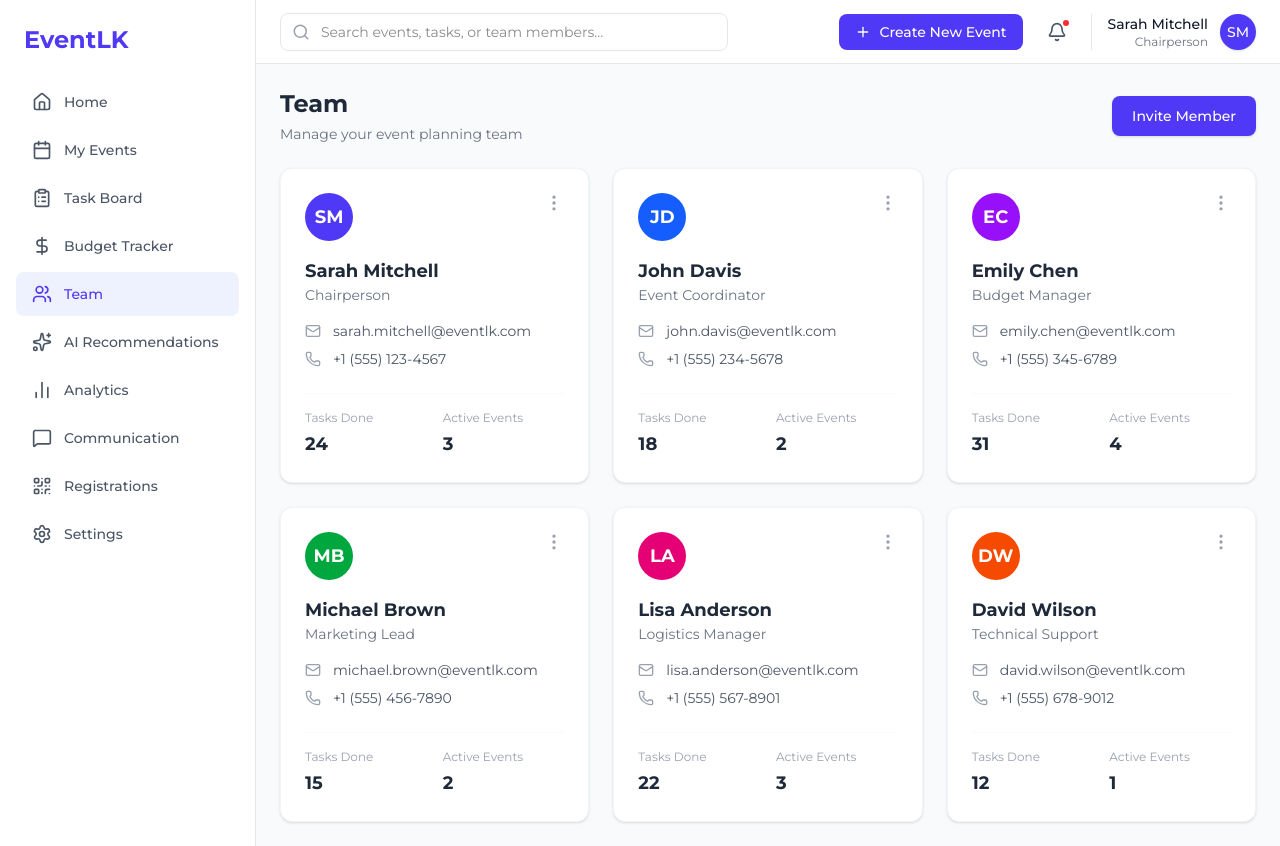
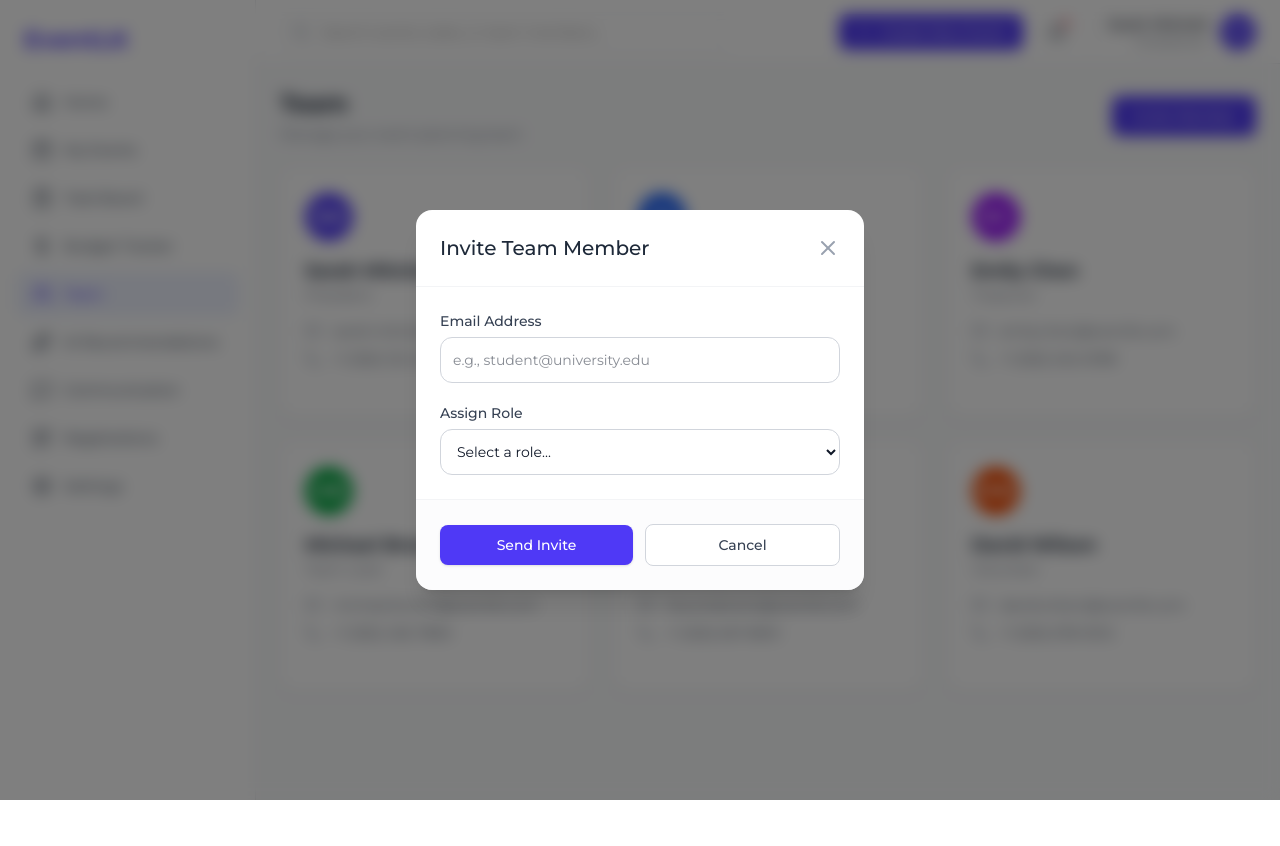
Before and after one commit to muhamed-zumair/Project-Eventlk, a Next.js app in the folder frontend/: page /team in a window 1280 px wide. Both pictures are taken after a click on the button "Invite Member". After the commit the page ends 800 px from the top, so only its background shows below. Built offline with nearby package versions, Linux system fonts and the light colour scheme.

Commit message:
invite team member button set to work

```diff
--- a/frontend/src/app/(dashboard)/analytics/page.tsx
+++ /dev/null
@@ -1,157 +0,0 @@
-"use client";
-
-import { Calendar, Users, DollarSign, TrendingUp } from "lucide-react";
-import {
-  BarChart, Bar, XAxis, YAxis, CartesianGrid, Tooltip, ResponsiveContainer,
-  PieChart, Pie, Cell, LineChart, Line, Legend
-} from 'recharts';
-
-// --- MOCK DATA ---
-
-// Top Stats
-const stats = [
-  { label: 'Total Events', value: '27', change: '+15% vs last period', icon: Calendar, color: 'bg-indigo-50 text-indigo-600' },
-  { label: 'Total Attendees', value: '2,860', change: '+22% vs last period', icon: Users, color: 'bg-green-50 text-green-600' },
-  { label: 'Total Budget', value: '$298K', change: '94% utilized', icon: DollarSign, color: 'bg-blue-50 text-blue-600' },
-  { label: 'Avg Attendance', value: '106', change: '+8% vs last period', icon: TrendingUp, color: 'bg-purple-50 text-purple-600' },
-];
-
-// Bar Chart Data (Monthly Attendance)
-const barData = [
-  { name: 'Jul', attendance: 380 },
-  { name: 'Aug', attendance: 520 },
-  { name: 'Sep', attendance: 290 },
-  { name: 'Oct', attendance: 640 },
-  { name: 'Nov', attendance: 450 },
-  { name: 'Dec', attendance: 580 },
-];
-
-// Pie Chart Data (Event Type Distribution)
-const pieData = [
-  { name: 'Conferences', value: 35 },
-  { name: 'Workshops', value: 25 },
-  { name: 'Networking', value: 20 },
-  { name: 'Social', value: 20 },
-];
-const COLORS = ['#6366f1', '#10b981', '#f59e0b', '#8b5cf6']; // Indigo, Green, Amber, Violet
-
-// Line Chart Data (Budget vs Spending)
-const lineData = [
-  { month: 'Jul', budget: 45000, spending: 42000 },
-  { month: 'Aug', budget: 52000, spending: 49000 },
-  { month: 'Sep', budget: 38000, spending: 36000 },
-  { month: 'Oct', budget: 62000, spending: 60000 },
-  { month: 'Nov', budget: 48000, spending: 45000 },
-  { month: 'Dec', budget: 55000, spending: 51000 },
-];
-
-export default function AnalyticsPage() {
-  return (
-    <div className="space-y-6">
-      {/* Header Text */}
-      <div>
-        <h2 className="text-2xl font-bold text-gray-800">Analytics</h2>
-        <p className="text-gray-500 text-sm mt-1">Detailed insights and performance metrics</p>
-      </div>
-
-      {/* Top Stats Cards */}
-      <div className="grid grid-cols-1 sm:grid-cols-2 lg:grid-cols-4 gap-4 md:gap-6">
-        {stats.map((stat, index) => (
-          <div key={index} className="bg-white p-4 md:p-6 rounded-xl border border-gray-100 shadow-sm">
-            <div className={`w-10 h-10 rounded-lg flex items-center justify-center mb-4 ${stat.color}`}>
-              <stat.icon size={20} />
-            </div>
-            <p className="text-sm text-gray-500 mb-1">{stat.label}</p>
-            <h3 className="text-2xl font-bold text-gray-900 mb-1">{stat.value}</h3>
-            <p className="text-xs text-green-600 font-medium">{stat.change}</p>
-          </div>
-        ))}
-      </div>
-
-      {/* Middle Row: Bar Chart & Pie Chart */}
-      <div className="grid grid-cols-1 lg:grid-cols-2 gap-6">
-
-        {/* Monthly Attendance Trends */}
-        <div className="bg-white p-6 rounded-xl border border-gray-100 shadow-sm">
-          <h3 className="text-lg font-bold text-gray-800 mb-6">Monthly Attendance Trends</h3>
-          <div className="h-[250px] md:h-[300px] w-full">
-            <ResponsiveContainer width="100%" height="100%">
-              <BarChart data={barData}>
-                <CartesianGrid strokeDasharray="3 3" vertical={false} stroke="#f3f4f6" />
-                <XAxis dataKey="name" axisLine={false} tickLine={false} tick={{fill: '#9ca3af', fontSize: 12}} dy={10} />
-                <YAxis axisLine={false} tickLine={false} tick={{fill: '#9ca3af', fontSize: 12}} />
-                <Tooltip cursor={{fill: '#f3f4f6'}} contentStyle={{borderRadius: '8px', border: 'none', boxShadow: '0 4px 6px -1px rgb(0 0 0 / 0.1)'}} />
-                <Bar dataKey="attendance" fill="#6366f1" radius={[4, 4, 0, 0]} barSize={40} />
-              </BarChart>
-            </ResponsiveContainer>
-          </div>
-        </div>
-
-        {/* Event Type Distribution */}
-        <div className="bg-white p-6 rounded-xl border border-gray-100 shadow-sm">
-          <h3 className="text-lg font-bold text-gray-800 mb-6">Event Type Distribution</h3>
-          <div className="h-[250px] md:h-[300px] w-full flex items-center justify-center">
-            <ResponsiveContainer width="100%" height="95%">
-              <PieChart>
-                <Pie
-                  data={pieData}
-                  cx="50%"
-                  cy="50%"
-                  innerRadius="40%"   // previously 60
-                  outerRadius="80%"   // previously 100
-                  paddingAngle={5}
-                  dataKey="value"
-                >
-                  {pieData.map((entry, index) => (
-                    <Cell key={`cell-${index}`} fill={COLORS[index % COLORS.length]} />
-                  ))}
-                </Pie>
-                <Tooltip />
-                <Legend
-                  layout="horizontal"
-                  verticalAlign="bottom"
-                  align="center"
-                  iconType="circle"
-                  iconSize={8}
-                  wrapperStyle={{ paddingTop: '20px' }}
-                />
-              </PieChart>
-            </ResponsiveContainer>
-          </div>
-        </div>
-      </div>
-
-      {/* Bottom Row: Line Chart */}
-      <div className="bg-white p-6 rounded-xl border border-gray-100 shadow-sm">
-        <h3 className="text-lg font-bold text-gray-800 mb-6">Budget vs Spending Trends</h3>
-        <div className="h-[250px] md:h-[300px] w-full">
-          <ResponsiveContainer width="100%" height="100%">
-            <LineChart data={lineData}>
-              <CartesianGrid strokeDasharray="3 3" vertical={false} stroke="#f3f4f6" />
-              <XAxis dataKey="month" axisLine={false} tickLine={false} tick={{fill: '#9ca3af', fontSize: 12}} dy={10} />
-              <YAxis axisLine={false} tickLine={false} tick={{fill: '#9ca3af', fontSize: 12}} />
-              <Tooltip contentStyle={{borderRadius: '8px', border: 'none', boxShadow: '0 4px 6px -1px rgb(0 0 0 / 0.1)'}} />
-              <Legend iconType="circle" wrapperStyle={{paddingTop: '20px'}} />
-              <Line
-                type="monotone"
-                dataKey="budget"
-                stroke="#6366f1"
-                strokeWidth={3}
-                dot={{r: 4, fill: '#6366f1', strokeWidth: 0}}
-                activeDot={{r: 6}}
-              />
-              <Line
-                type="monotone"
-                dataKey="spending"
-                stroke="#10b981"
-                strokeWidth={3}
-                dot={{r: 4, fill: '#10b981', strokeWidth: 0}}
-                activeDot={{r: 6}}
-              />
-            </LineChart>
-          </ResponsiveContainer>
-        </div>
-      </div>
-    </div>
-  );
-}
--- a/frontend/src/app/(dashboard)/team/page.tsx
+++ b/frontend/src/app/(dashboard)/team/page.tsx
@@ -1,6 +1,7 @@
 "use client";
 
-import { Mail, Phone, MoreVertical } from "lucide-react";
+import { useState } from "react";
+import { Mail, Phone, X } from "lucide-react";
 
 // --- Types ---
 interface TeamMember {
@@ -9,10 +10,8 @@ interface TeamMember {
   role: string;
   email: string;
   phone: string;
-  tasksDone: number;
-  activeEvents: number;
   initials: string;
-  colorClass: string; // To match the specific avatar colors in the screenshot
+  colorClass: string;
 }
 
 // --- Mock Data ---
@@ -20,72 +19,63 @@ const teamMembers: TeamMember[] = [
   {
     id: "1",
     name: "Sarah Mitchell",
-    role: "Chairperson",
+    role: "President",
     email: "sarah.mitchell@eventlk.com",
     phone: "+1 (555) 123-4567",
-    tasksDone: 24,
-    activeEvents: 3,
     initials: "SM",
     colorClass: "bg-indigo-600",
   },
   {
     id: "2",
     name: "John Davis",
-    role: "Event Coordinator",
+    role: "Secretary",
     email: "john.davis@eventlk.com",
     phone: "+1 (555) 234-5678",
-    tasksDone: 18,
-    activeEvents: 2,
     initials: "JD",
     colorClass: "bg-blue-600",
   },
   {
     id: "3",
     name: "Emily Chen",
-    role: "Budget Manager",
+    role: "Treasurer",
     email: "emily.chen@eventlk.com",
     phone: "+1 (555) 345-6789",
-    tasksDone: 31,
-    activeEvents: 4,
     initials: "EC",
     colorClass: "bg-purple-600",
   },
   {
     id: "4",
     name: "Michael Brown",
-    role: "Marketing Lead",
+    role: "Team Lead",
     email: "michael.brown@eventlk.com",
     phone: "+1 (555) 456-7890",
-    tasksDone: 15,
-    activeEvents: 2,
     initials: "MB",
     colorClass: "bg-green-600",
   },
   {
     id: "5",
     name: "Lisa Anderson",
-    role: "Logistics Manager",
+    role: "Volunteer",
     email: "lisa.anderson@eventlk.com",
     phone: "+1 (555) 567-8901",
-    tasksDone: 22,
-    activeEvents: 3,
     initials: "LA",
     colorClass: "bg-pink-600",
   },
   {
     id: "6",
     name: "David Wilson",
-    role: "Technical Support",
+    role: "Volunteer",
     email: "david.wilson@eventlk.com",
     phone: "+1 (555) 678-9012",
-    tasksDone: 12,
-    activeEvents: 1,
     initials: "DW",
     colorClass: "bg-orange-600",
   },
 ];
 
 export default function TeamPage() {
+  // THIS IS THE MAGIC LINE THAT MAKES THE MODAL WORK
+  const [isInviteModalOpen, setIsInviteModalOpen] = useState(false);
+
   return (
     <div className="space-y-6">
       {/* Page Header */}
@@ -94,7 +84,11 @@ export default function TeamPage() {
           <h2 className="text-2xl font-bold text-gray-800">Team</h2>
           <p className="text-gray-500 text-sm mt-1">Manage your event planning team</p>
         </div>
-        <button className="bg-indigo-600 text-white px-5 py-2.5 rounded-lg text-sm font-medium hover:bg-indigo-700 transition shadow-sm">
+        {/* THIS ONCLICK EVENT TRIGGERS THE MODAL */}
+        <button
+          onClick={() => setIsInviteModalOpen(true)}
+          className="bg-indigo-600 text-white px-5 py-2.5 rounded-lg text-sm font-medium hover:bg-indigo-700 transition shadow-sm"
+        >
           Invite Member
         </button>
       </div>
@@ -106,16 +100,13 @@ export default function TeamPage() {
             key={member.id}
             className="bg-white p-6 rounded-xl border border-gray-100 shadow-sm hover:shadow-md transition-shadow duration-200"
           >
-            {/* Card Header: Avatar & Menu */}
+            {/* Card Header: Avatar */}
             <div className="flex justify-between items-start mb-4">
               <div
                 className={`w-12 h-12 rounded-full flex items-center justify-center text-white font-bold text-lg ${member.colorClass}`}
               >
                 {member.initials}
               </div>
-              <button className="text-gray-400 hover:text-gray-600">
-                <MoreVertical size={20} />
-              </button>
             </div>
 
             {/* Member Info */}
@@ -134,21 +125,69 @@ export default function TeamPage() {
                 </div>
               </div>
             </div>
-
-            {/* Stats Footer */}
-            <div className="pt-4 border-t border-gray-50 grid grid-cols-2 gap-4">
-              <div>
-                <p className="text-xs text-gray-400 mb-1">Tasks Done</p>
-                <p className="text-lg font-bold text-gray-800">{member.tasksDone}</p>
-              </div>
-              <div>
-                <p className="text-xs text-gray-400 mb-1">Active Events</p>
-                <p className="text-lg font-bold text-gray-800">{member.activeEvents}</p>
-              </div>
-            </div>
           </div>
         ))}
       </div>
+
+      {/* THIS IS THE ACTUAL MODAL POPUP CODE */}
+      {isInviteModalOpen && (
+        <div className="fixed inset-0 z-50 flex items-center justify-center p-4 bg-black/50 backdrop-blur-sm">
+          <div className="bg-white rounded-2xl shadow-xl w-full max-w-md overflow-hidden flex flex-col">
+
+            {/* Modal Header */}
+            <div className="flex justify-between items-center p-6 border-b border-gray-100 shrink-0">
+              <h2 className="text-xl font-medium text-gray-800">Invite Team Member</h2>
+              <button
+                onClick={() => setIsInviteModalOpen(false)}
+                className="text-gray-400 hover:text-gray-600 transition"
+              >
+                <X size={24} />
+              </button>
+            </div>
+
+            {/* Modal Body */}
+            <div className="p-6 space-y-5">
+              <div>
+                <label className="block text-sm font-medium text-gray-700 mb-1.5">Email Address</label>
+                <input
+                  type="email"
+                  placeholder="e.g., student@university.edu"
+                  className="w-full border border-gray-300 rounded-xl p-3 text-sm outline-none focus:border-indigo-500 focus:ring-1 focus:ring-indigo-500 text-gray-900"
+                />
+              </div>
+
+              <div>
+                <label className="block text-sm font-medium text-gray-700 mb-1.5">Assign Role</label>
+                <select
+                  defaultValue=""
+                  className="w-full border border-gray-300 rounded-xl p-3 text-sm outline-none focus:border-indigo-500 focus:ring-1 focus:ring-indigo-500 text-gray-900 bg-white"
+                >
+                  <option value="" disabled>Select a role...</option>
+                  <option value="President">President</option>
+                  <option value="Secretary">Secretary</option>
+                  <option value="Treasurer">Treasurer</option>
+                  <option value="Team Lead">Team Lead</option>
+                  <option value="Volunteer">Volunteer</option>
+                </select>
+              </div>
+            </div>
+
+            {/* Modal Footer */}
+            <div className="p-6 border-t border-gray-100 flex items-center gap-3 bg-gray-50/50 shrink-0">
+              <button className="flex-1 bg-indigo-600 text-white px-4 py-2.5 rounded-lg text-sm font-medium hover:bg-indigo-700 transition shadow-sm">
+                Send Invite
+              </button>
+              <button
+                onClick={() => setIsInviteModalOpen(false)}
+                className="flex-1 bg-white border border-gray-300 text-gray-700 px-4 py-2.5 rounded-lg text-sm font-medium hover:bg-gray-50 transition"
+              >
+                Cancel
+              </button>
+            </div>
+
+          </div>
+        </div>
+      )}
     </div>
   );
 }
--- a/frontend/src/app/components/Sidebar.tsx
+++ b/frontend/src/app/components/Sidebar.tsx
@@ -4,7 +4,7 @@ import Link from "next/link";
 import { usePathname } from "next/navigation";
 import {
   Home, Calendar, ClipboardList, DollarSign, Users,
-  Sparkles, BarChart2, Settings, ChevronLeft , MessageSquare, QrCode
+  Sparkles,  Settings, ChevronLeft , MessageSquare, QrCode
 } from "lucide-react";
 import { useState } from "react";
 
@@ -15,7 +15,6 @@ const navItems = [
   { name: "Budget Tracker", href: "/budget", icon: DollarSign },
   { name: "Team", href: "/team", icon: Users },
   { name: "AI Recommendations", href: "/ai-recommendations", icon: Sparkles },
-  { name: "Analytics", href: "/analytics", icon: BarChart2 },
   { name: "Communication ", href: "/communication", icon: MessageSquare },
   { name: "Registrations", href: "/registrations", icon: QrCode },
   { name: "Settings", href: "/settings", icon: Settings }
```
